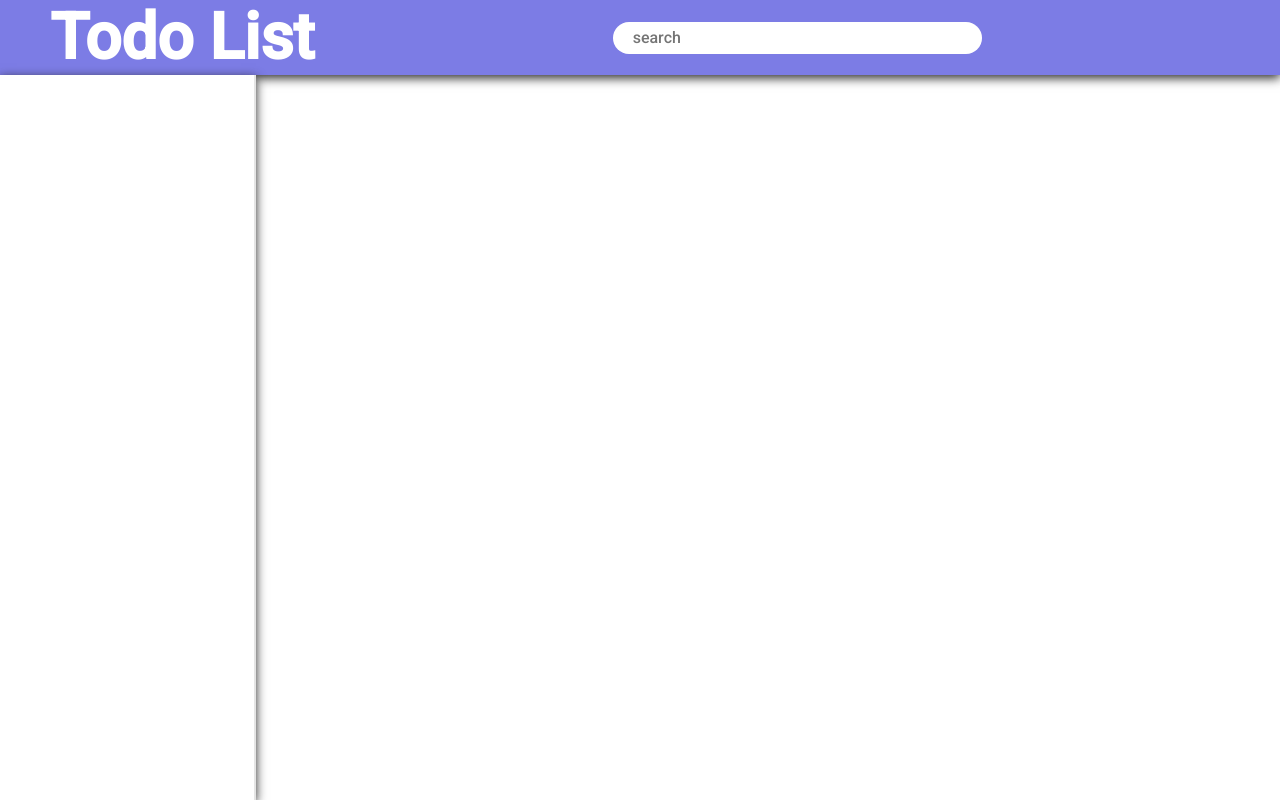
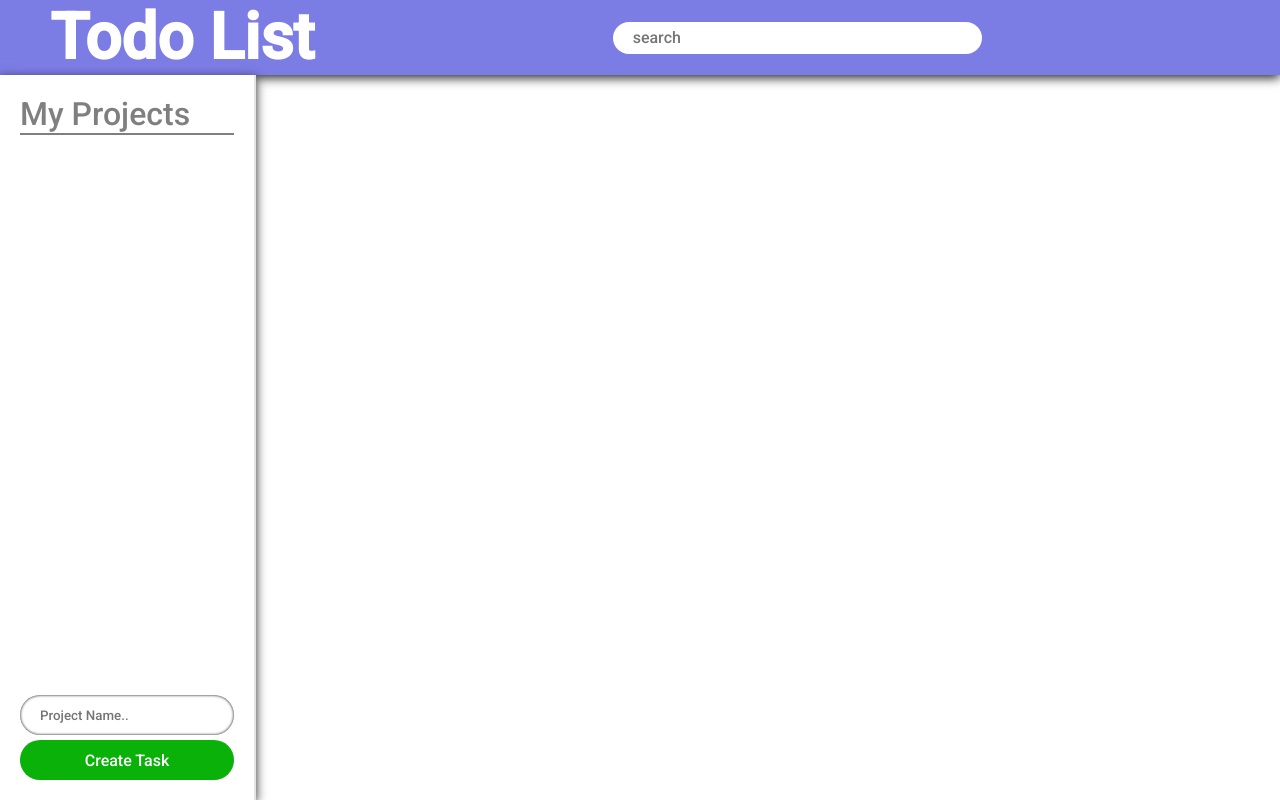
Before and after one commit to grawash/Todo-List, a website built with webpack: page dist/index.html in a window 1280 px wide. Built offline with nearby package versions, Linux system fonts and the light colour scheme.

Commit message:
added sidebar content and styling

```diff
--- a/src/main-dom.js
+++ b/src/main-dom.js
@@ -17,10 +17,35 @@ function headerContent(header){
     header.appendChild(searchBar);
 }
 
-function sidebar(){
+function createSidebar(){
     const sidebar = document.createElement('div');
     sidebar.classList.add("sidebar");
     content.appendChild(sidebar);
+    sidebarContent(sidebar);
+}
+
+function sidebarContent(sidebar){
+    const sideHeading = document.createElement("h1");
+    sideHeading.textContent="My Projects";
+    sideHeading.classList.add("sideHeading");
+    sidebar.appendChild(sideHeading);
+    createTask(sidebar);
+
+}
+
+function createTask(sidebar){
+    const createContainer = document.createElement("div");
+    createContainer.classList.add("createContainer");
+    const createText = document.createElement("input");
+    createText.type="text";
+    createText.placeholder="Project Name..";
+    createText.classList.add("createText");
+    createContainer.appendChild(createText);
+    const createButton = document.createElement("button");
+    createButton.textContent="Create Task";
+    createButton.classList.add("createButton");
+    createContainer.appendChild(createButton);
+    sidebar.appendChild(createContainer);
 }
 
 function contentSpace(){
@@ -31,7 +56,7 @@ function contentSpace(){
 
 function createMain(){
     createHeader();
-    sidebar();
+    createSidebar();
     contentSpace();
 }
 
--- a/src/styles/styles.css
+++ b/src/styles/styles.css
@@ -40,4 +40,42 @@
     border-right: 2px solid rgba(0, 0, 0, 0.1);
     box-shadow: 0px 3px 10px rgb(37, 37, 37) ;
     background-color: white;
+    padding:20px;
+    display: flex;
+    flex-direction: column;
 }
+.sideHeading{
+    border-bottom: 2px solid rgba(0, 0, 0, 0.5);
+    font-weight: lighter;
+    color: rgba(0, 0, 0, 0.5);
+}
+.createContainer{
+    margin-top: auto;
+}
+.createText{
+    box-sizing: border-box;
+    width: 100%;
+    border-radius: 30px;
+    height: 2.5rem;
+    padding:0 20px;
+    border: none;
+    box-shadow: inset 0px 0px 3px black;
+}
+.createText:hover{
+    background-color: rgb(221, 221, 221);
+}
+.createButton{
+    width: 100%;
+    border-radius: 30px;
+    height: 2.5rem;
+    background-color: rgb(9, 177, 9);
+    border: none;
+    margin-top: 5px;
+    font-size: 1rem;
+    color: white;
+}
+.createButton:hover{
+    background-color: rgb(8, 153, 8);
+    cursor: pointer;
+    box-shadow: 0px 0px 3px black;
+}
```
